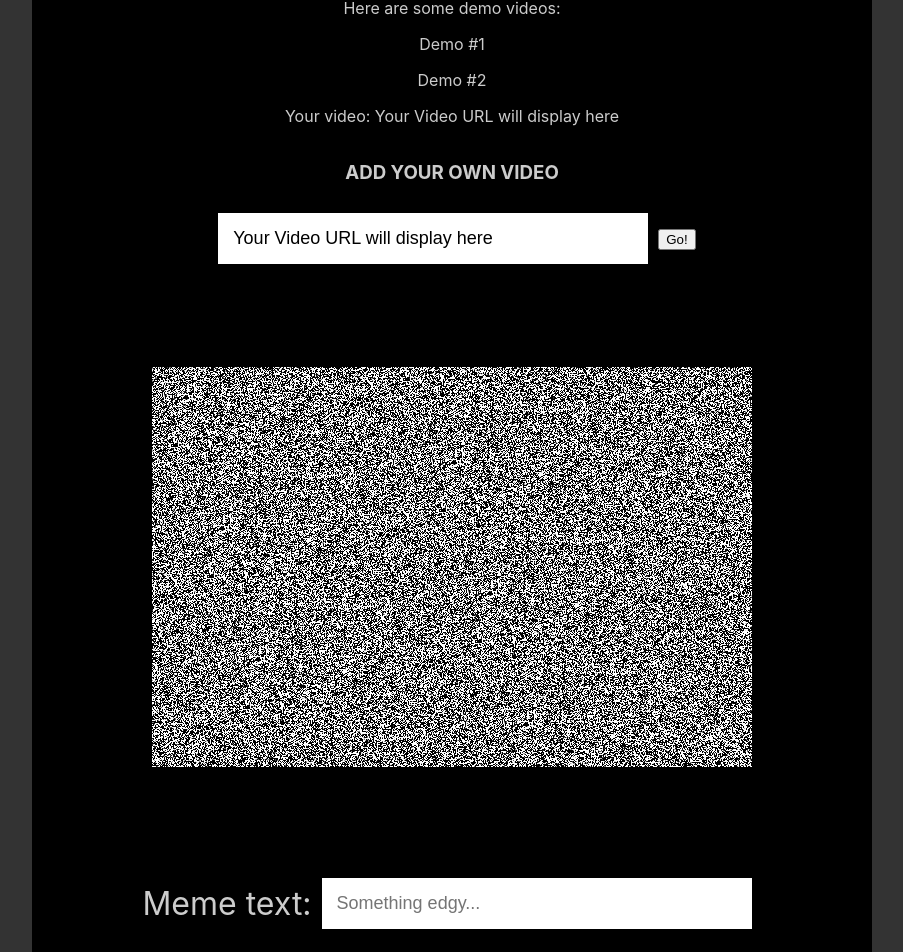
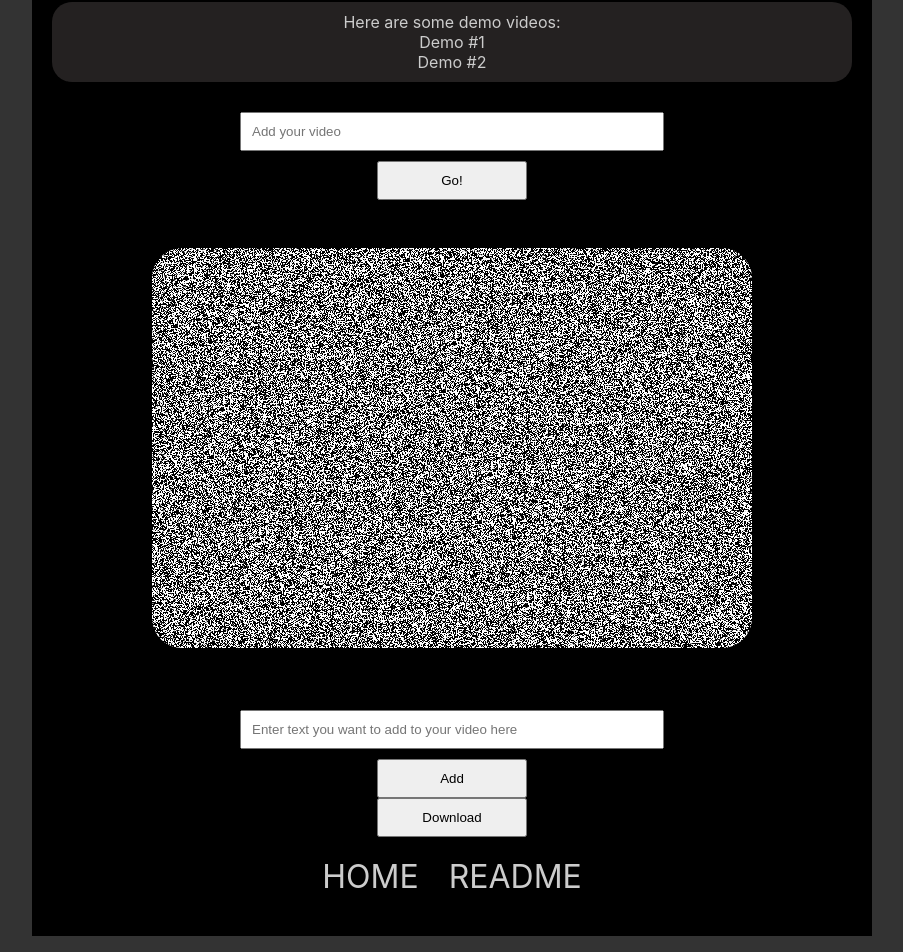
Before and after one commit to stephangriesel/meme-machine, a React (Create React App) app: page /home in a window 1280 px wide. Shown: the part 327-1279 px from the top of the page, without its empty margins (188-1091 px from the left). Built offline with nearby package versions, Linux system fonts and the light colour scheme.

Commit message:
working version, download still needs to be implemented

```diff
--- a/package.json
+++ b/package.json
@@ -3,6 +3,7 @@
   "version": "0.1.0",
   "private": true,
   "dependencies": {
+    "html2canvas": "^1.0.0-rc.1",
     "react": "^16.8.6",
     "react-dom": "^16.8.6",
     "react-jss": "^8.6.1",
--- a/src/App.js
+++ b/src/App.js
@@ -7,7 +7,6 @@ import { connect } from 'react-redux'
 import {toggleTitleColor} from './store';
 
 import Video from './components/Video';
-import MemeText from './components/MemeText';
 import ReadMe from './components/ReadMe';
 import Navbar from './components/Navbar';
 
@@ -69,7 +68,6 @@ class App extends Component {
             <Route path="/home">
               <>
                 <Video/>
-                <MemeText />
               </>
             </Route>
             <Route path="/readme">
--- a/src/components/MemeText.js
+++ b/src/components/MemeText.js
@@ -2,12 +2,36 @@ import React, { Component } from 'react';
 import '../css/MemeText.css';
 
 class MemeText extends Component {
+    constructor() {
+        super()
+        this.textInput = React.createRef();
+        this.state = {
+            value: '',
+            overlayText: ''
+        }
+        this.handleChange = this.handleChange.bind(this);
+    }
+
+    handleChange(event) {
+        const { name, value } = event.target
+        this.setState({ [name]: value })
+    }
+
     render() {
         return (
-            <label>
-                Meme text:
-                  <input type="text" placeholder="Something edgy..." />
-            </label>
+            <React.Fragment>
+                <form className="overlayInput">
+                    <input
+                        name="overlayText"
+                        type="text"
+                        placeholder="Enter text you want to add to your video here"
+                        value={this.state.overlayText}
+                        onChange={this.handleChange}
+                    />
+                    <button>Add</button>
+                </form>
+
+            </React.Fragment>
         )
     }
 }
--- a/src/components/Video.js
+++ b/src/components/Video.js
@@ -1,16 +1,23 @@
 import React, { Component } from 'react';
 import '../css/Video.css';
-import snowflakes from '../img/snowflakes.gif'
+import snowflakes from '../img/snowflakes.gif';
+import html2canvas from 'html2canvas';
 
 
 class Video extends Component {
-    constructor(props) {
-        super(props)
-
+    constructor() {
+        super()
         this.textInput = React.createRef();
         this.state = {
-            value: 'Your Video URL will display here'
+            value: '',
+            overlayText: ''
         }
+        this.handleChange = this.handleChange.bind(this);
+    }
+
+    handleChange(event) {
+        const { name, value } = event.target
+        this.setState({ [name]: value })
     }
 
     handleSubmit = e => {
@@ -18,27 +25,45 @@ class Video extends Component {
         this.setState({ value: this.textInput.current.value })
     };
 
+    html2canvas(event){
+        console.log("download clicked")
+    }
+
     render() {
         console.log(this.state)
         return (
             <React.Fragment>
-                <div className="center">
+                <div className="demo-vids center">
                     <p>Here are some demo videos:</p>
                     <p><a href="http://dl3.webmfiles.org/big-buck-bunny_trailer.webm">Demo #1</a></p>
                     <p><a href="http://dl3.webmfiles.org/elephants-dream.webm">Demo #2</a></p>
-                    <p>Your video: {this.state.value}</p>
                 </div>
-                <div className="add-video">
-                    <h3>ADD YOUR OWN VIDEO</h3>
-                    <form onSubmit={(e) => { e.preventDefault(); this.setState({ showVideo: true }) }}>
-                        <input type="text" value={this.state.value} onChange={(e) => this.setState({ value: e.target.value })} />
+                <div>
+                    <form
+                        className="add-video"
+                        onSubmit={(e) => {
+                            e.preventDefault();
+                            this.setState({
+                                showVideo: true
+                            })
+                        }}>
+                        <input
+                            placeholder="Add your video"
+                            type="text"
+                            value={this.state.value}
+                            onChange={(e) => this.setState({
+                                value: e.target.value
+                            })}
+                        />
                         <button type="submit" value="submit">Go!</button>
                     </form>
-
+                    {/* <p>Video Currently Playing: {this.state.value}</p> */}
                 </div>
                 <div className="video-wrapper">
                     {this.state.showVideo ?
+                        <React.Fragment>
                             <video
+                                className="video-display"
                                 maxwidth="800"
                                 width="100%"
                                 height="450"
@@ -52,11 +77,29 @@ class Video extends Component {
                                     type="video/webm"
                                 />
                             </video>
+                            <h2 className="overText">
+                                {this.state.overlayText}
+                            </h2>
+                        </React.Fragment>
                         :
                         <div >
-                        <img className="vidPlaceholder" src={snowflakes} />
+                            <img className="vid-placeholder" src={snowflakes} alt="Snowflakes" />
                         </div>
                     }
+                </div>
+                <div>
+                    <form className="overlayInput">
+                        <input
+                            name="overlayText"
+                            type="text"
+                            placeholder="Enter text you want to add to your video here"
+                            value={this.state.overlayText}
+                            onChange={this.handleChange}
+                        />
+                        <button>Add</button>
+                        <button onClick={this.html2canvas}>Download</button>
+                    </form>
+
                 </div>
             </React.Fragment >
         )
--- a/src/css/MemeText.css
+++ /dev/null
@@ -1,16 +0,0 @@
-label {
-  display:flex;
-  justify-content: center;
-  flex-direction: row;
-  align-items: center;
-  font-size: 2rem;
-  height:80px;
-}
-
-input {
-  font-size:18px;
-  padding:15px;
-  border:none;
-  width:400px;
-  outline:none;
-}
--- a/src/css/Video.css
+++ b/src/css/Video.css
@@ -1,32 +1,91 @@
+.center {
+  text-align: center;
+}
+
 .video-wrapper {
+  position: relative;
   display: flex;
   justify-content: center;
   align-items: center;
   background-color: #000000;
-    margin: 20px 0;
-    height: 550px;
+  /* margin: 20px 0; */
+  height: 500px;
 }
 
-.center {
-    text-align: center;
-}
+/* Add Video */
 
 .add-video {
   display: flex;
+  flex-direction: column;
   justify-content: center;
-    flex-direction: column;
-    align-content: center;
   align-items: center;
 }
 
-@media screen and (max-width: 800px) {
-    .video-wrapper {
-        background-image: none;
-        background-color: #000000;
-        height: 50vh;
+.add-video input {
+  width: 400px;
+  padding: 10px;
 }
-    video {
+
+button {
+  width: 150px;
+  padding: 10px;
+}
+
+/* Video */
+.video-display, .vid-placeholder {
+  border-radius: 30px;
+}
+
+/* Overlay Text */
+
+.video-wrapper>h2 {
   position: absolute;
-        left: 0%;
+  width: 80%;
+  text-align: center;
+  top: 10%;
+  left: 50%;
+  transform: translateX(-50%);
+  margin: 15px 0;
+  padding: 0 5px;
+  font-family: impact, sans-serif;
+  font-size: 3em;
+  text-transform: uppercase;
+  color: white;
+  letter-spacing: 1px;
+  text-shadow: 2px 2px 0 #000, -2px -2px 0 #000, 2px -2px 0 #000, -2px 2px 0 #000, 0 2px 0 #000, 2px 0 0 #000, 0 -2px 0 #000, -2px 0 0 #000, 2px 2px 5px #000;
 }
+
+/* Overlay Text Input */
+
+.overlayInput {
+  display: flex;
+  flex-direction: column;
+  justify-content: center;
+  align-items: center;
 }
+
+.overlayInput input {
+  width: 400px;
+  padding: 10px;
+}
+
+button {
+  width: 150px;
+  padding: 10px;
+}
+
+/* Demo Vids Text */
+
+.demo-vids {
+  display: flex;
+  flex-direction: column;
+  background: rgb(36, 33, 33);
+  border-radius: 20px;
+  padding:10px;
+  margin:20px 0;
+}
+
+.demo-vids p {
+  padding: 0;
+  margin: 0;
+}
```
Lines whose indentation alone changed are shown as unchanged.
